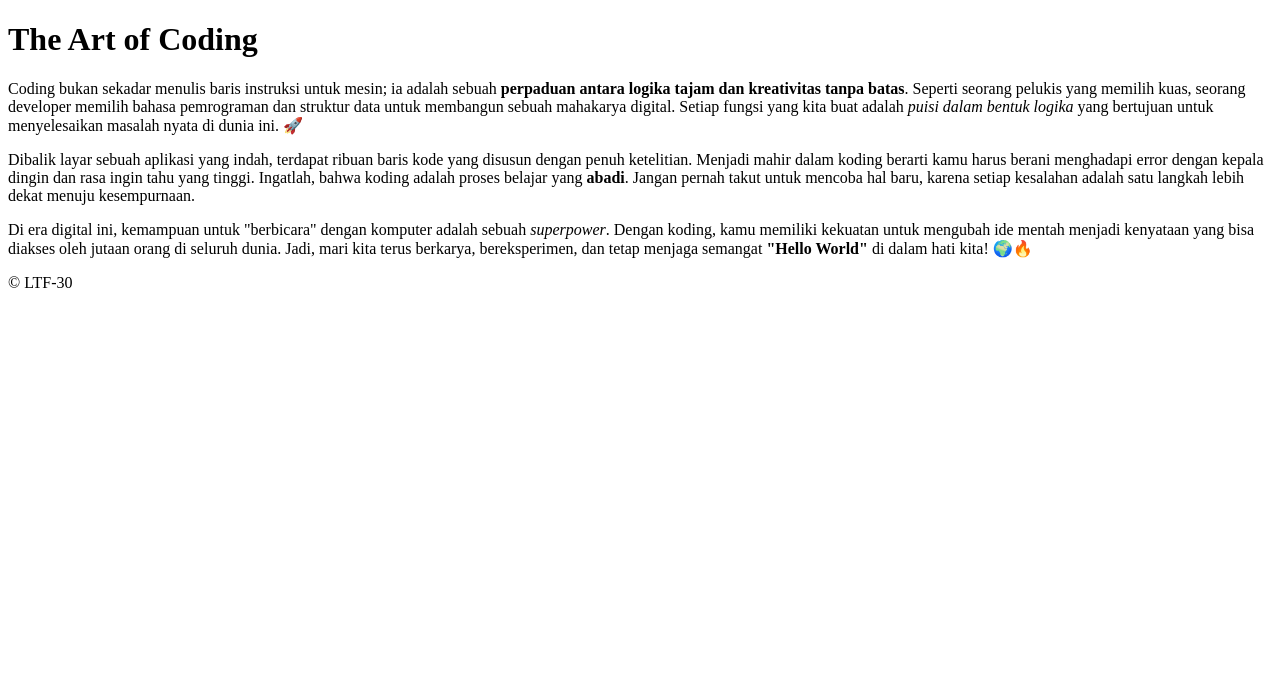
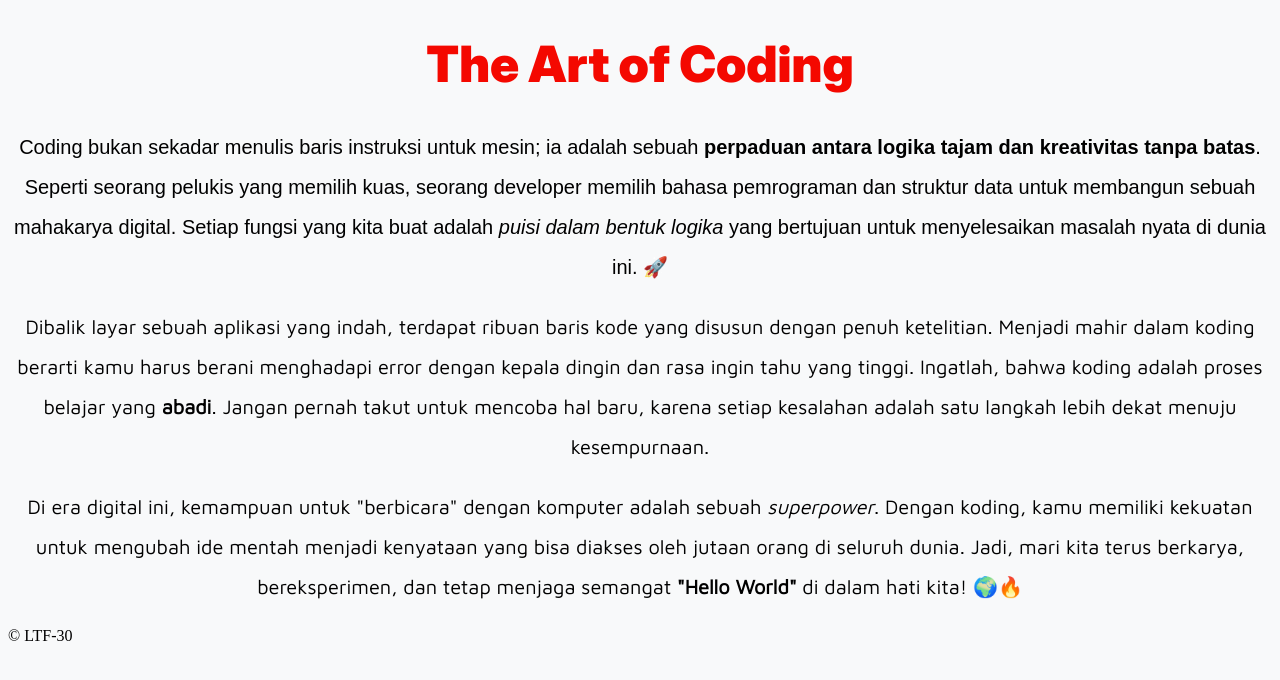
Before and after one commit to LTF-Rahendra30/belajarweb, a plain HTML site: page 08-css-dasar/latihan1-typography.html in a window 1280 px wide. Drawn offline with Linux system fonts and the light colour scheme.

Commit message:
feat: Add styling in this file and Remove file name css

```diff
--- a/08-css-dasar/latihan1-typography.html
+++ b/08-css-dasar/latihan1-typography.html
@@ -4,14 +4,14 @@
     <meta charset="UTF-8">
     <meta name="viewport" content="width=device-width, initial-scale=1.0">
     <title>Typography Art of Coding</title>
-    <link rel="stylesheet" href="">
+    <link rel="stylesheet" href="style-for-exercise.css">
 </head>
 <body>
     <header>
         <h1>The Art of Coding</h1>
     </header>
     <main>
-        <article>
+        <article class="introduction">
             <p>Coding bukan sekadar menulis baris instruksi untuk mesin; ia adalah sebuah <strong>perpaduan antara logika tajam dan kreativitas tanpa batas</strong>. Seperti seorang pelukis yang memilih kuas, seorang developer memilih bahasa pemrograman dan struktur data untuk membangun sebuah mahakarya digital. Setiap fungsi yang kita buat adalah <em>puisi dalam bentuk logika</em> yang bertujuan untuk menyelesaikan masalah nyata di dunia ini. 🚀</p>
         </article>
 
--- /dev/null
+++ b/08-css-dasar/style-for-exercise.css
@@ -0,0 +1,48 @@
+@font-face {
+    font-family: Inter;
+    src: url('assets/fonts/Inter-VariableFont_opsz\,wght.ttf') format('truetype');
+    font-style: normal;
+    font-display: swap;
+    font-weight: 100 900;
+}
+
+@font-face {
+    font-family: Arvo;
+    src: url('assets/fonts/Arvo-Regular.ttf') format('truetype');
+    font-style: normal;
+    font-display: swap;
+    font-weight: normal;
+}
+@font-face {
+    font-family: Arvo;
+    src: url('assets/fonts/MavenPro-VariableFont_wght.ttf') format('truetype');
+    font-style: normal;
+    font-display: swap;
+    font-weight: normal;
+}
+
+h1{
+    font-family: "Inter",sans-serif;
+    text-align: center;
+    font-weight: 900;
+    font-size: 50px;
+    color: rgb(244, 8, 0);
+
+}
+main{
+    font-family: "Arvo", sans-serif;
+    line-height: 40px;
+    font-weight: normal;
+    font-size: 20px;
+    text-align: center;
+}
+.introduction{
+    font-family: "MavenPro", sans-serif;
+    line-height: 40px;
+    font-weight: normal;
+    font-size: 20px;
+    text-align: center;
+}
+body{
+    background-color: rgb(248, 249, 250);
+}
```
Also changed, not shown: 08-css-dasar/style.css (added).
